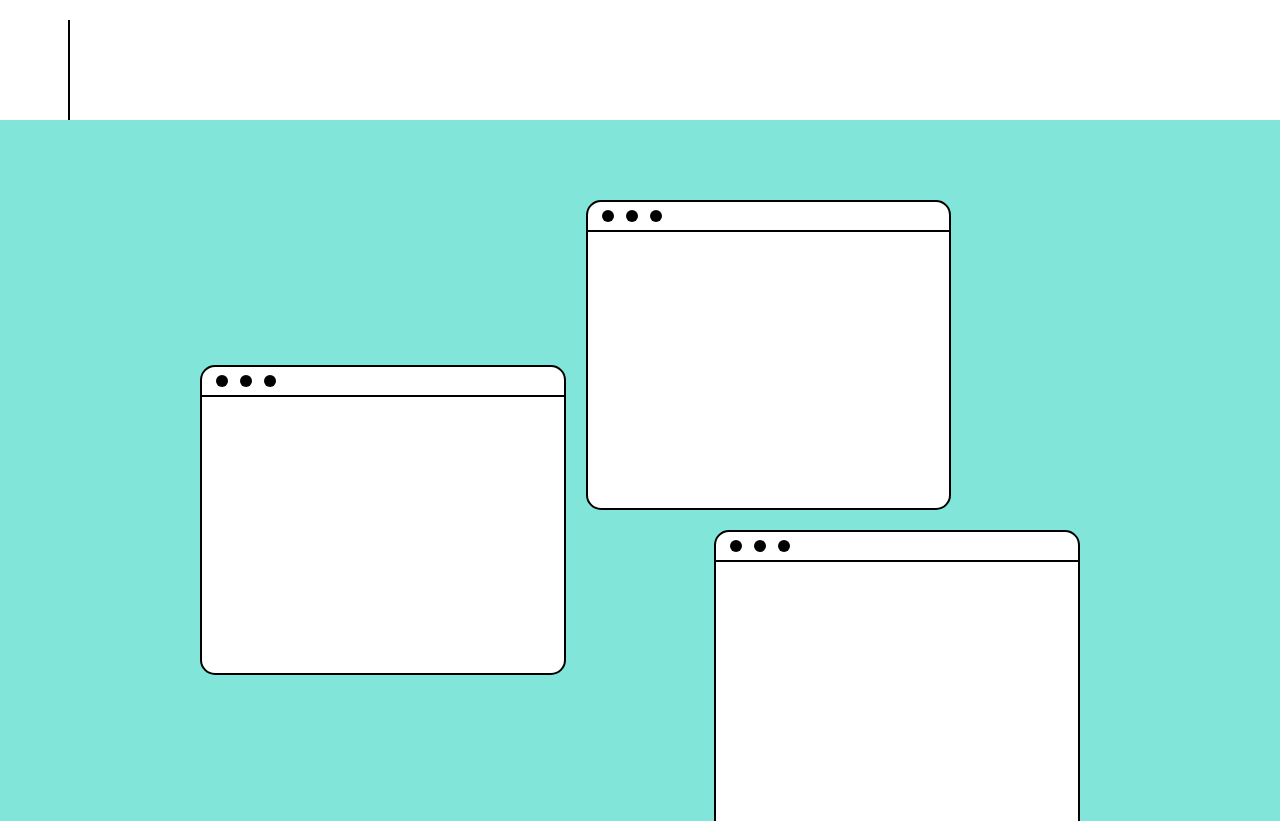
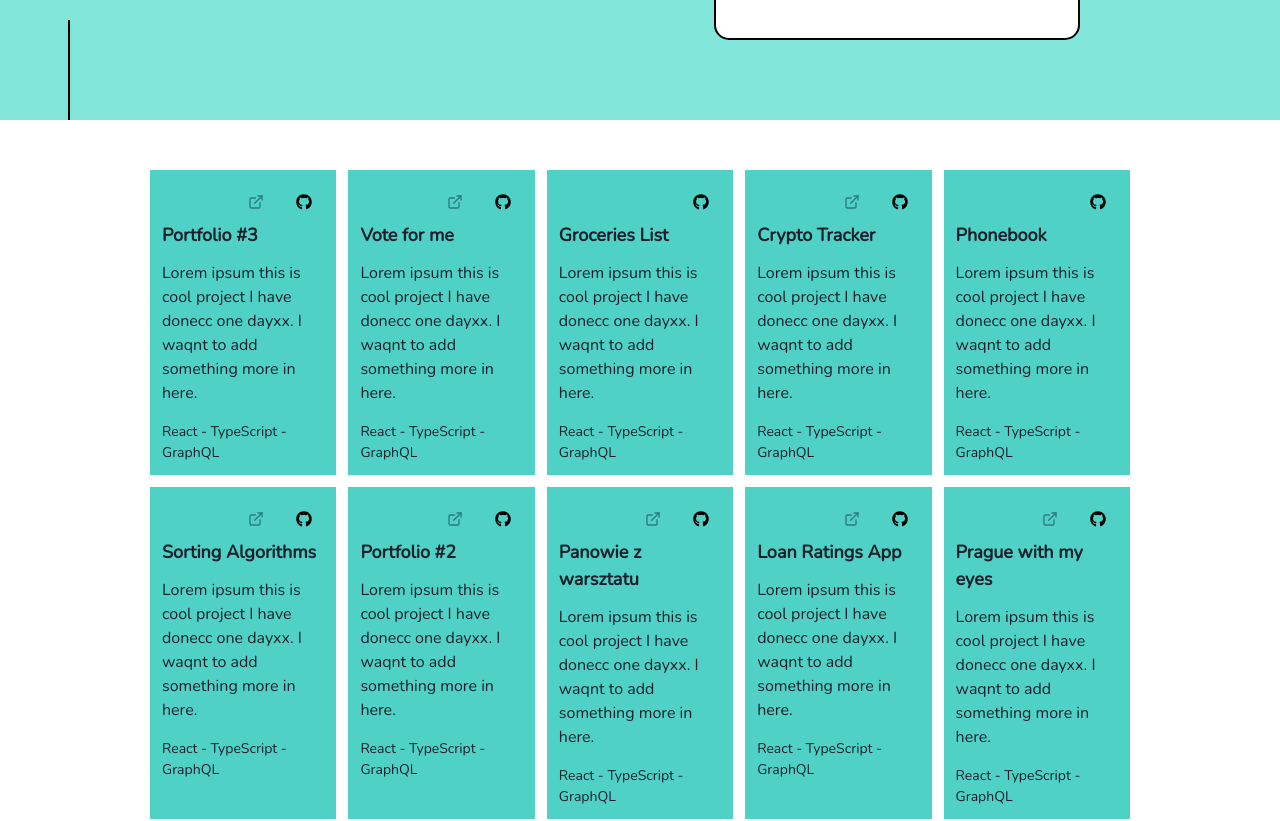
Before and after one commit to wroclawianka/portfolio, a React (Create React App) app: page / in a window 1280 px wide. Shown: the part 680-1501 px from the top of the page. Built offline with nearby package versions, Linux system fonts and the light colour scheme.

Commit message:
projects section added

```diff
--- a/src/App.tsx
+++ b/src/App.tsx
@@ -1,14 +1,15 @@
 import { ChakraProvider } from '@chakra-ui/react';
 import './App.css';
 import { theme } from './application.theme';
-import { AboutMe, Intro, Layout, Stack } from './components';
+import { AboutMe, Intro, Layout, Projects, Stack } from './components';
 
 function App() {
   return (
     <ChakraProvider theme={theme}>
       <Layout>
-        <Intro />
+        {/* <Intro /> */}
         <AboutMe />
+        <Projects/>
         <Stack />
       </Layout>
     </ChakraProvider>
--- a/src/application.theme.ts
+++ b/src/application.theme.ts
@@ -5,6 +5,7 @@ import {
   headerTheme,
   introTheme,
   layoutTheme,
+  projectsTheme,
   stackTheme,
   windowTheme
 } from './components';
@@ -19,7 +20,8 @@ export const theme = extendTheme({
     ...stackTheme,
     ...layoutTheme,
     ...sideLinksTheme,
-    ...windowTheme
+    ...windowTheme,
+    ...projectsTheme,
   },
   breakpoints: {
     sm: '320px',
--- a/src/components/about-me/index.ts
+++ b/src/components/about-me/index.ts
@@ -1,2 +1,2 @@
 export * from './about-me.component';
-export * from './about -me.theme';
+export * from './about-me.theme';
--- a/src/components/index.ts
+++ b/src/components/index.ts
@@ -5,3 +5,4 @@ export * from './about-me';
 export * from './stack';
 export * from './layout';
 export * from './window';
+export * from './projects';
--- a/src/components/layout/layout.component.tsx
+++ b/src/components/layout/layout.component.tsx
@@ -5,7 +5,7 @@ import { SideLinks } from '../side-links';
 export const Layout: FunctionComponent<PropsWithChildren> = ({ children }) => {
   return (
     <>
-      <Header />
+      {/* <Header /> */}
       {children}
       <SideLinks />
       {/* <Footer /> */}
--- /dev/null
+++ b/src/components/projects/index.ts
@@ -0,0 +1,2 @@
+export * from './projects.component';
+export * from './projects.theme';
--- /dev/null
+++ b/src/components/projects/projects.component.tsx
@@ -0,0 +1,48 @@
+import { Box, Grid, GridItem, Icon, IconButton, Image, Link, Text, useMultiStyleConfig } from '@chakra-ui/react';
+import { projects } from '../../constants/projects';
+import { ExternalLinkIcon } from '@chakra-ui/icons'
+
+export const Projects = () => {
+  const style = useMultiStyleConfig('projects', {});
+
+  return (
+    <Grid sx={style.root}>
+
+      {projects.map(({ title, webpage, repo, stack }) => (
+        <GridItem key={title}>
+          <Box sx={style.project}>
+            <Grid sx={style.buttons}>
+              {webpage ? <Link href={webpage}>
+                <IconButton
+                  size="md"
+                  variant="ghost"
+                  aria-label={"LOL"}
+                  colorScheme="teal"
+                  icon={<ExternalLinkIcon />} /></Link> : <></>}
+              <Link href={repo}>
+                <IconButton
+                  size="md"
+                  variant="ghost"
+                  aria-label={"LOL"}
+                  colorScheme="teal"
+                  icon={<Icon>
+                    <path
+                      fill="currentColor"
+                      d="M 100, 100 m -75, 0 a 75,75 0 1,0 150,0 a 75,75 0 1,0 -150,0"
+                    />
+                    <svg xmlns="http://www.w3.org/2000/svg" viewBox="0 0 496 512">
+                      <path d="M165.9 397.4c0 2-2.3 3.6-5.2 3.6-3.3.3-5.6-1.3-5.6-3.6 0-2 2.3-3.6 5.2-3.6 3-.3 5.6 1.3 5.6 3.6zm-31.1-4.5c-.7 2 1.3 4.3 4.3 4.9 2.6 1 5.6 0 6.2-2s-1.3-4.3-4.3-5.2c-2.6-.7-5.5.3-6.2 2.3zm44.2-1.7c-2.9.7-4.9 2.6-4.6 4.9.3 2 2.9 3.3 5.9 2.6 2.9-.7 4.9-2.6 4.6-4.6-.3-1.9-3-3.2-5.9-2.9zM244.8 8C106.1 8 0 113.3 0 252c0 110.9 69.8 205.8 169.5 239.2 12.8 2.3 17.3-5.6 17.3-12.1 0-6.2-.3-40.4-.3-61.4 0 0-70 15-84.7-29.8 0 0-11.4-29.1-27.8-36.6 0 0-22.9-15.7 1.6-15.4 0 0 24.9 2 38.6 25.8 21.9 38.6 58.6 27.5 72.9 20.9 2.3-16 8.8-27.1 16-33.7-55.9-6.2-112.3-14.3-112.3-110.5 0-27.5 7.6-41.3 23.6-58.9-2.6-6.5-11.1-33.3 2.6-67.9 20.9-6.5 69 27 69 27 20-5.6 41.5-8.5 62.8-8.5s42.8 2.9 62.8 8.5c0 0 48.1-33.6 69-27 13.7 34.7 5.2 61.4 2.6 67.9 16 17.7 25.8 31.5 25.8 58.9 0 96.5-58.9 104.2-114.8 110.5 9.2 7.9 17 22.9 17 46.4 0 33.7-.3 75.4-.3 83.6 0 6.5 4.6 14.4 17.3 12.1C428.2 457.8 496 362.9 496 252 496 113.3 383.5 8 244.8 8zM97.2 352.9c-1.3 1-1 3.3.7 5.2 1.6 1.6 3.9 2.3 5.2 1 1.3-1 1-3.3-.7-5.2-1.6-1.6-3.9-2.3-5.2-1zm-10.8-8.1c-.7 1.3.3 2.9 2.3 3.9 1.6 1 3.6.7 4.3-.7.7-1.3-.3-2.9-2.3-3.9-2-.6-3.6-.3-4.3.7zm32.4 35.6c-1.6 1.3-1 4.3 1.3 6.2 2.3 2.3 5.2 2.6 6.5 1 1.3-1.3.7-4.3-1.3-6.2-2.2-2.3-5.2-2.6-6.5-1zm-11.4-14.7c-1.6 1-1.6 3.6 0 5.9 1.6 2.3 4.3 3.3 5.6 2.3 1.6-1.3 1.6-3.9 0-6.2-1.4-2.3-4-3.3-5.6-2z" />
+                    </svg>
+                  </Icon>} />
+              </Link>
+            </Grid>
+
+            <Text fontWeight="bold" pb={3} fontSize='lg'>{title}</Text>
+            <Text>{'Lorem ipsum this is cool project I have donecc one dayxx. I waqnt to add something more in here.'}</Text>
+            <Text pt={4} fontSize='sm'>React - TypeScript - GraphQL</Text>
+          </Box>
+        </GridItem>
+      ))}
+    </Grid>
+  );
+};
--- /dev/null
+++ b/src/components/projects/projects.theme.ts
@@ -0,0 +1,28 @@
+export const projectsTheme = {
+  projects: {
+    parts: ['root', 'project'],
+    baseStyle: {
+      root: {
+        p: '50px 150px',
+        minHeight: '100vh',
+        gridTemplateColumns: "repeat(auto-fit, minmax(min(100%, max(100px, 100%/6)), 1fr))",
+        gap: '3',
+        fontFamily: '"Nunito", sans-serif',
+      },
+      buttons: {
+        // p: 2,
+        gap: 2,
+        gridAutoFlow: 'column',
+        justifyContent: 'end',
+      },
+      project: {
+        p: 3,
+        minHeight: '100px',
+        minWidth: '100px',
+        h: '100%',
+        w: '100%',
+        background: 'teal.300'
+      },
+    }
+  }
+};
--- a/src/components/stack/stack.theme.ts
+++ b/src/components/stack/stack.theme.ts
@@ -3,7 +3,7 @@ export const stackTheme = {
     parts: ['root'],
     baseStyle: {
       root: {
-        // background: 'orange',
+        background: 'orange',
         minHeight: '100vh'
       }
     }
--- a/src/constants/projects.ts
+++ b/src/constants/projects.ts
@@ -2,8 +2,15 @@ import { project } from "../types";
 
 export const projects: project[] = [
     {
+        title: "Portfolio #3",
+        webpage: "https://wroclawianka.github.io/portfolio-ts/",
+        repo: "https://github.com/wroclawianka/portfolio-ts",
+        stack: ['REACT', 'REDUX', 'TS', 'HTML/CSS'],
+        label: 'React & Redux',
+        year: '2022',
+    },
+    {
         title: "Vote for me",
-        img: 'assets/scott-graham-OQMZwNd3ThU-unsplash.jpg',
         webpage: "https://wroclawianka.github.io/vote-for-me/",
         repo: "https://github.com/wroclawianka/vote-for-me",
         stack: ['REACT', 'REDUX', 'TS', 'HTML/CSS'],
@@ -12,7 +19,6 @@ export const projects: project[] = [
     },
     {
         title: "Groceries List",
-        img: 'assets/charisse-kenion-Ycg-qnn7XEM-unsplash.jpg',
         repo: "https://github.com/wroclawianka/groceries-app",
         yt: 'https://youtu.be/r-y8D6FmHk0',
         stack: ['REACT', 'REDUX', 'NODEJS', 'MONGO', 'MATERIAL UI', 'HTML/CSS'],
@@ -20,7 +26,6 @@ export const projects: project[] = [
     },
     {
         title: "Crypto Tracker",
-        img: 'assets/andre-francois-mckenzie-vh7U_Z75L3U-unsplash.jpg',
         webpage: 'https://wroclawianka.github.io/crypto-tracker',
         repo: "https://github.com/wroclawianka/crypto-tracker",
         stack: ['ANGULAR', 'NGRX', 'MATERIAL UI', 'HTML/CSS'],
@@ -29,7 +34,6 @@ export const projects: project[] = [
     },
     {
         title: "Phonebook",
-        img: 'assets/rahul-chakraborty-xsGxhtAsfSA-unsplash.jpg',
         repo: "https://github.com/wroclawianka/phonebook",
         yt: 'https://youtu.be/UWDnyAftJW4',
         stack: ['REACT', 'JS', 'MONGO', 'NODEJS', 'MATERIAL UI', 'HTML/CSS'],
@@ -38,7 +42,6 @@ export const projects: project[] = [
     },
     {
         title: "Sorting Algorithms",
-        img: 'assets/ferdinand-stohr-rzA7ZuI8M5o-unsplash.jpg',
         webpage: 'https://sorting-algorithms-app.netlify.com/',
         repo: 'https://github.com/wroclawianka/sorting',
         stack: ['REACT', 'TS', 'HTML/CSS', 'BOOTSTRAP'],
@@ -46,7 +49,6 @@ export const projects: project[] = [
     },
     {
         title: "Portfolio #2",
-        img: 'assets/crew-4Hg8LH9Hoxc-unsplash.jpg',
         webpage: "https://wroclawianka.github.io/portfolio",
         repo: "https://github.com/wroclawianka/portfolio",
         stack: ['REACT', 'JS', 'HTML/CSS'],
@@ -54,7 +56,6 @@ export const projects: project[] = [
     },
     {
         title: "Panowie z warsztatu",
-        img: 'assets/thibaut-nagorny-ozTOWTr_i74-unsplash.jpg',
         webpage: 'https://wroclawianka.github.io/workshop-modern/',
         repo: 'https://github.com/wroclawianka/workshop-modern',
         stack: ['JQUERY', 'JS', 'HTML/CSS'],
@@ -62,7 +63,6 @@ export const projects: project[] = [
     },
     {
         title: "Loan Ratings App",
-        img: 'assets/sabine-peters-4IqiPGAuTVE-unsplash.jpg',
         webpage: 'https://wroclawianka.github.io/loan-ratings-app/',
         repo: 'https://github.com/wroclawianka/loan-ratings-app',
         stack: ['ANGULAR', 'TS', 'HTML/CSS'],
@@ -70,7 +70,6 @@ export const projects: project[] = [
     },
     {
         title: "Prague with my eyes",
-        img: 'assets/wojtek-witkowski-1fpyA_z2woY-unsplash.jpg',
         webpage: 'https://praha-blog.netlify.com/',
         repo: 'https://github.com/wroclawianka/BlogApi/tree/master/Blog2.0/blog2.0',
         stack: ['ANGULAR', 'TS', 'HTML/CSS'],
@@ -78,7 +77,6 @@ export const projects: project[] = [
     },
     {
         title: "Book List",
-        img: 'assets/lou-levit-XiCZpdoX4lE-unsplash.jpg',
         webpage: 'https://book-list-dorota-zelga.netlify.com/',
         repo: 'https://github.com/wroclawianka/book-list-assignment',
         stack: ['REACT', 'JS', 'HTML/CSS', 'BOOTSTRAP'],
@@ -86,7 +84,6 @@ export const projects: project[] = [
     },
     {
         title: "Graphical Dashboard",
-        img: 'assets/carlos-muza-hpjSkU2UYSU-unsplash.jpg',
         webpage: 'https://graphical-dashboard.netlify.com/',
         repo: 'https://github.com/wroclawianka/graphical-dashboard',
         stack: ['JS', 'HTML/CSS'],
@@ -94,7 +91,6 @@ export const projects: project[] = [
     },
     {
         title: "Ordering App",
-        img: 'assets/david-clarke-wQSe8GKVKoE-unsplash.jpg',
         repo: 'https://github.com/wroclawianka/ordering-assignment',
         yt: 'https://youtu.be/-aCDjMuvmGE',
         stack: ['REACT', 'JS', 'HTML/CSS'],
@@ -102,7 +98,6 @@ export const projects: project[] = [
     },
     {
         title: "Portfolio #1",
-        img: 'assets/temple-cerulean-tP8ZwlCF8og-unsplash.jpg',
         webpage: "https://wroclawianka.github.io/portfolio-2018/",
         repo: "https://github.com/wroclawianka/portfolio-2018",
         stack: ['JQUERY', 'JS', 'HTML/CSS'],
@@ -110,7 +105,6 @@ export const projects: project[] = [
     },
     {
         title: "Binary Calculator",
-        img: 'assets/agence-producteurs-locaux-damien-kuhn-d-pPg9pnZRY-unsplash.jpg',
         webpage: 'https://wroclawianka.github.io/binary-calculator/',
         repo: 'https://github.com/wroclawianka/binary-calculator',
         stack: ['JQUERY', 'JS', 'BOOTSTRAP', 'HTML/CSS'],
@@ -118,7 +112,6 @@ export const projects: project[] = [
     },
     {
         title: "Workshop Website",
-        img: 'assets/maksym-kaharlytskyi-ERt5AiGT7Xg-unsplash.jpg',
         webpage: 'https://wroclawianka.github.io/car-service-webpage/',
         repo: 'https://github.com/wroclawianka/car-service-webpage',
         stack: ['JQUERY', 'JS', 'HTML/CSS'],
--- a/src/types/project.type.ts
+++ b/src/types/project.type.ts
@@ -1,6 +1,5 @@
 export type project = {
     title: string,
-    img: string,
     repo: string,
     stack: string[],
     year: string,
```
Also changed, not shown: src/components/about-me/about-me.theme.ts (renamed from src/components/about-me/about -me.theme.ts).
